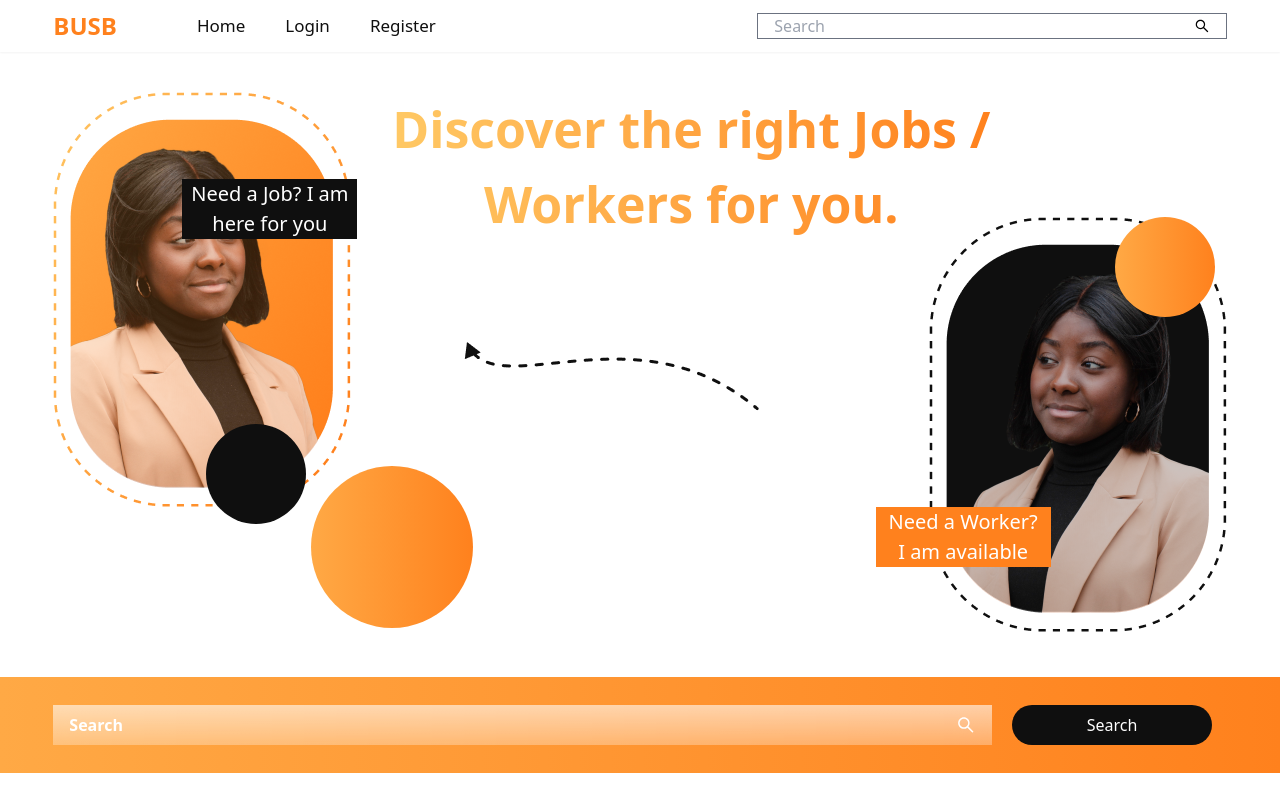
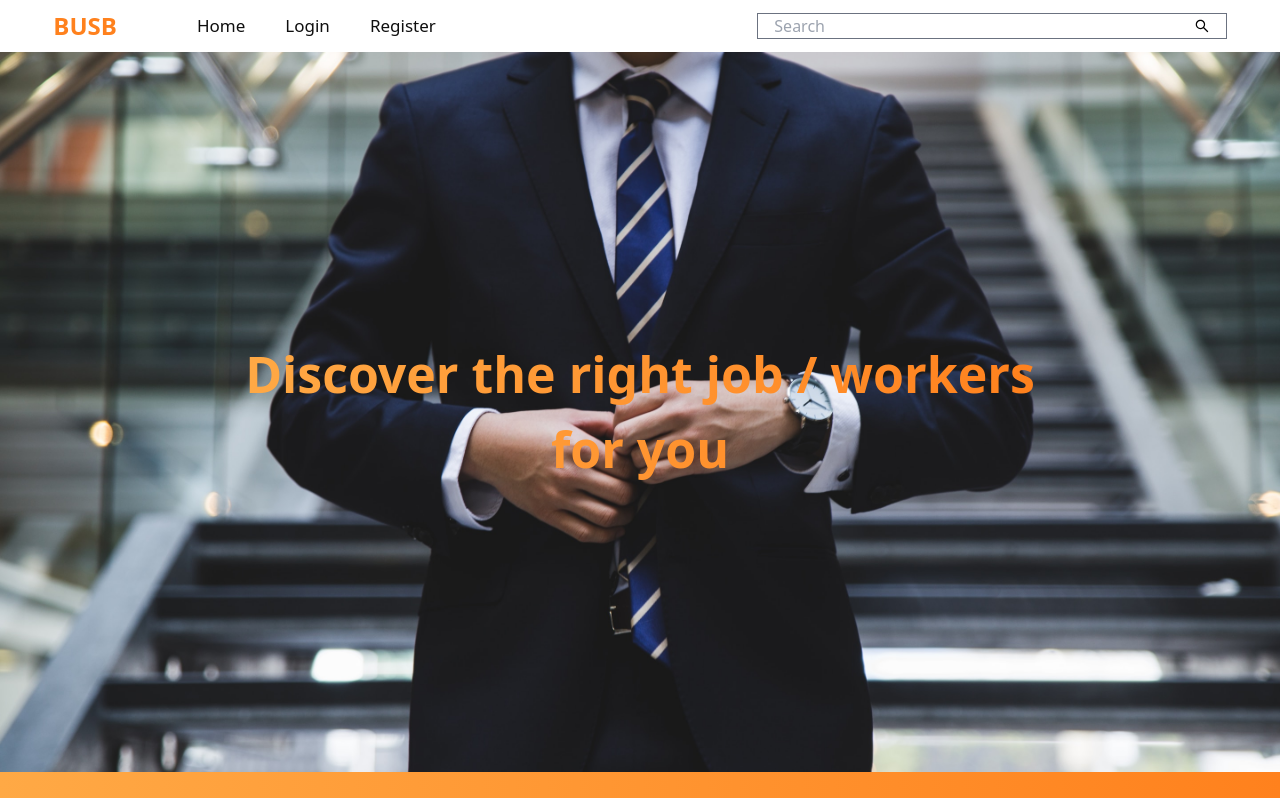
Before and after one commit to EmilyRacheal/busbhackathon, a React (Create React App) app: page / in a window 1280 px wide. Shown: the top 798 px of the page. Built offline with nearby package versions, Linux system fonts and the light colour scheme.

Commit message:
changed the ui of the hero section

```diff
--- /dev/null
+++ b/src/Components/HeroPage/heropage.module.css
@@ -0,0 +1,6 @@
+.heroImg{
+    background: url("../../assets/heroman.png");
+    background-size: cover;
+    background-repeat: no-repeat;
+    min-height: 90vh;
+}
--- /dev/null
+++ b/src/Components/HeroPage/index.jsx
@@ -0,0 +1,18 @@
+import React from "react";
+import styles from "./heropage.module.css";
+
+function Index() {
+  return (
+    <div>
+      <div className={`${styles.heroImg} flex justify-center items-center`}>
+        <div className=" flex justify-center items-center">
+          <h1 className="w-full max-w-[800px] text-center items-center flex justify-center font-bold text-transparent text-[50px] bg-clip-text bg-gradient-to-r from-[#FFA945] to-[#FF811D]">
+            Discover the right job / workers for you
+          </h1>
+        </div>
+      </div>
+    </div>
+  );
+}
+
+export default Index;
--- a/src/Components/JobSearch/jobsearch.jsx
+++ b/src/Components/JobSearch/jobsearch.jsx
@@ -1,18 +1,24 @@
-import React from 'react'
-import {AiOutlineSearch} from "react-icons/ai"
+import React from "react";
+import { AiOutlineSearch } from "react-icons/ai";
 
 function Jobsearch() {
   return (
-    <div className='mt-[170px] py-7 flex justify-center bg-gradient-to-r from-[#FFA945] to-[#FF811D] w-full'>
-        <div className=' flex w-11/12 gap-x-5'>
+    <div className=" py-7 flex justify-center bg-gradient-to-r from-[#FFA945] to-[#FF811D] w-full">
+      <div className=" flex w-11/12 gap-x-5">
         <div className="border border-gray-500 w-[80%] sm:flex items-center hidden justify-between px-4 backdrop-blur-lg bg-gradient-to-b from-white/60 to-white/30 border-none py-2">
-            <input type="text" placeholder="Search" className=" placeholder:text-white w-full text-white font-bold  outline-none cursor-pointer bg-transparent" />
-            <AiOutlineSearch size={20} color={'#ffffff'}/>
-          </div>
-            <button className='bg-[#0F0F0F] text-white rounded-[32px] w-full max-w-[200px]'>Search</button>
+          <input
+            type="text"
+            placeholder="Search"
+            className=" placeholder:text-white w-full text-white font-bold  outline-none cursor-pointer bg-transparent"
+          />
+          <AiOutlineSearch size={20} color={"#ffffff"} />
         </div>
+        <button className="bg-[#0F0F0F] text-white rounded-[32px] w-full max-w-[200px]">
+          Search
+        </button>
+      </div>
     </div>
-  )
+  );
 }
 
-export default Jobsearch
+export default Jobsearch;
--- a/src/Pages/Home/home.jsx
+++ b/src/Pages/Home/home.jsx
@@ -1,15 +1,15 @@
 import React from 'react'
 import Navbar from '../../Components/Navbar/navbar'
-import Hero from "../../Components/Hero/hero"
+// import Hero from "../../Components/Hero/hero"
 import Jobsearch from '../../Components/JobSearch/jobsearch'
 import Featured from '../../Components/Featured/featured'
-
+import HeroPage from "../../Components/HeroPage/index"
 
 function Home() {
   return (
     <div>
         <Navbar />
-        <Hero />
+        <HeroPage />
         <Jobsearch />
         <Featured />
     </div>
```
Also changed, not shown: src/Components/Featured/featured.jsx (+10 -6 lines), src/assets/heroman.png (added).
